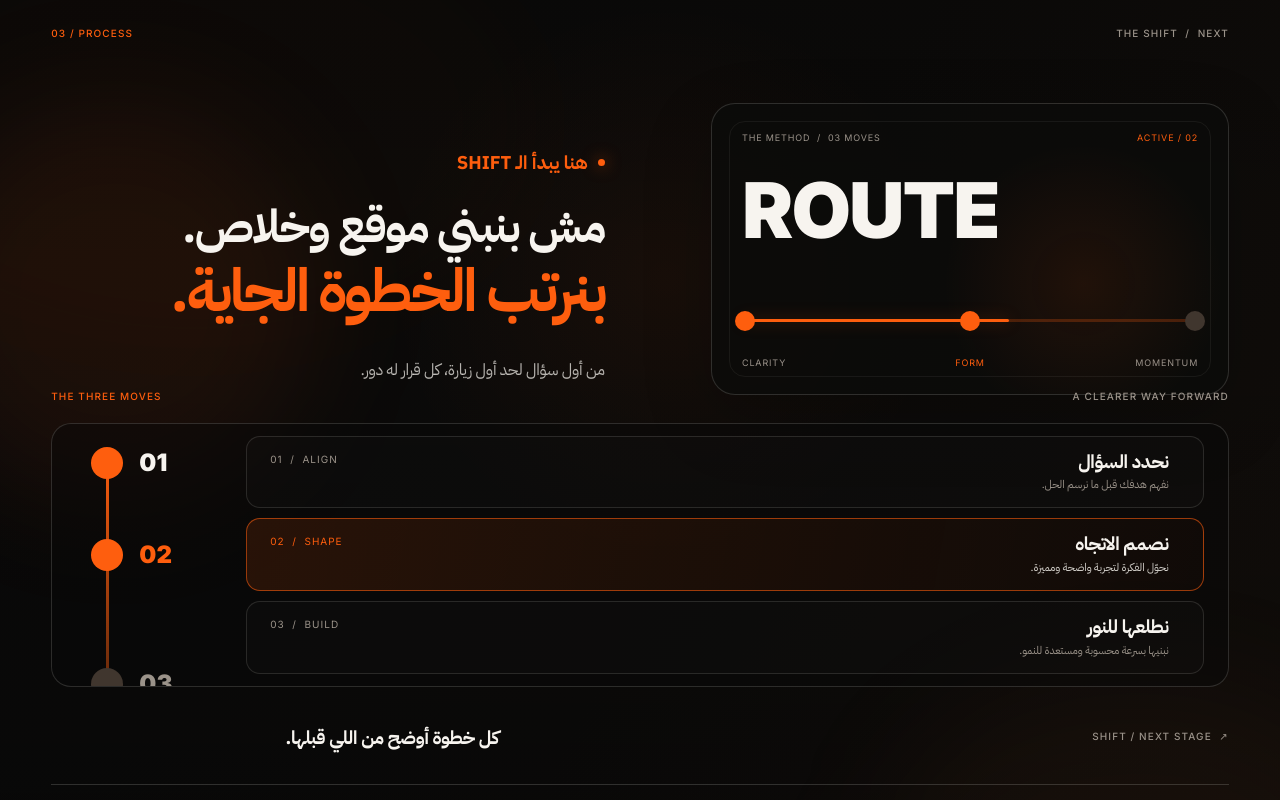
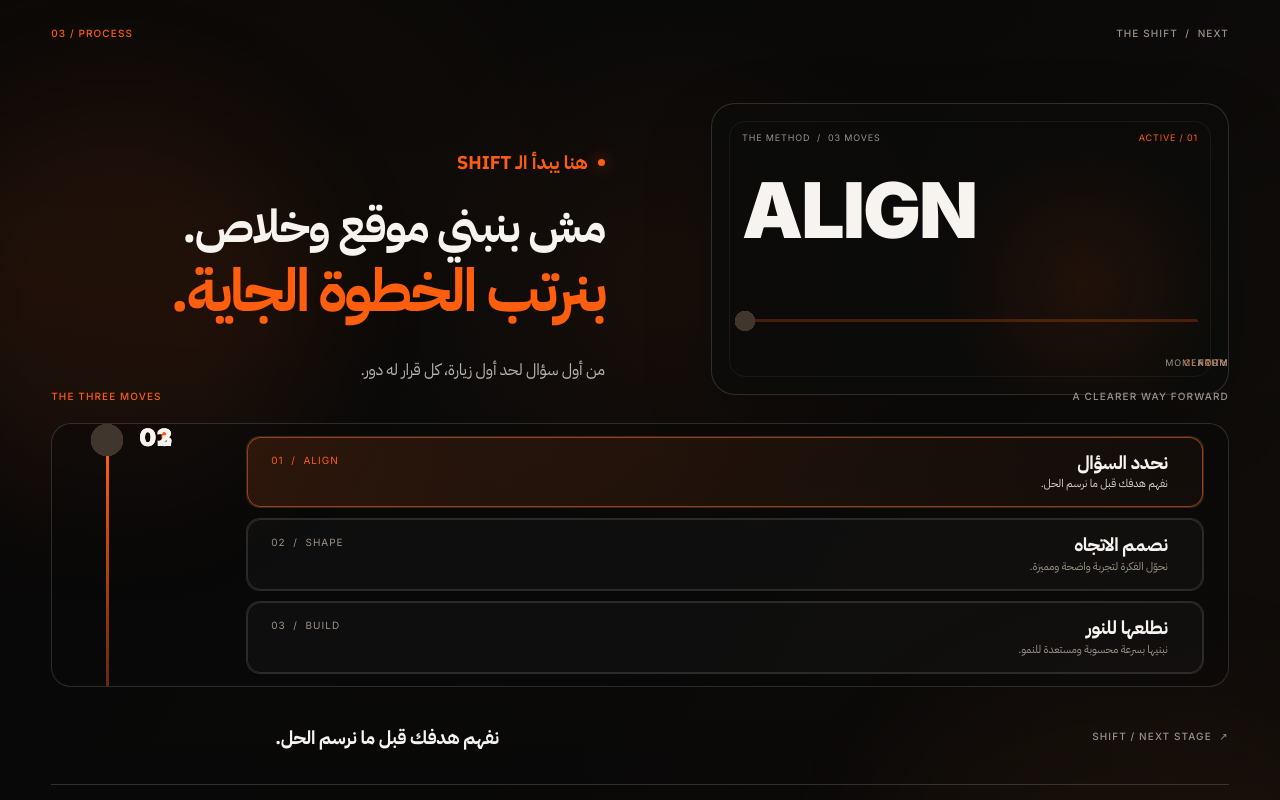
Before and after one commit to essamaboelmgd/SHIFT, a React (Vite) app: page / in a window 1280 px wide. Shown: the part 3740-4540 px from the top of the page. Built offline with nearby package versions, Linux system fonts and the light colour scheme; a web font is replaced by a local one.

Commit message:
feat: make process route interactive

```diff
--- a/src/components/ProcessSection.tsx
+++ b/src/components/ProcessSection.tsx
@@ -1,182 +1,77 @@
 import { useEffect, useRef, useState } from 'react'
 
 const processStages = [
-  {
-    number: '01',
-    code: 'ALIGN',
-    title: 'نحدد السؤال',
-    body: 'نفهم هدفك قبل ما نرسم الحل.',
-    active: false,
-  },
-  {
-    number: '02',
-    code: 'SHAPE',
-    title: 'نصمم الاتجاه',
-    body: 'نحوّل الفكرة لتجربة واضحة ومميزة.',
-    active: true,
-  },
-  {
-    number: '03',
-    code: 'BUILD',
-    title: 'نطلعها للنور',
-    body: 'نبنيها بسرعة محسوبة ومستعدة للنمو.',
-    active: false,
-  },
+  { number: '01', code: 'ALIGN', title: 'نحدد السؤال', body: 'نفهم هدفك قبل ما نرسم الحل.', signal: 'CLARITY' },
+  { number: '02', code: 'SHAPE', title: 'نصمم الاتجاه', body: 'نحوّل الفكرة لتجربة واضحة ومميزة.', signal: 'FORM' },
+  { number: '03', code: 'BUILD', title: 'نطلعها للنور', body: 'نبنيها بسرعة محسوبة ومستعدة للنمو.', signal: 'MOMENTUM' },
 ] as const
 
-function RouteMarker({
-  variant,
-  placement,
-  muted = false,
-  className = '',
-}: {
-  variant: 'desktop' | 'mobile'
-  placement: 'panel' | 'board'
-  muted?: boolean
-  className?: string
-}) {
-  const desktopSource = placement === 'panel'
-    ? muted
-      ? '/assets/process-route-mark-panel-desktop-outer.svg'
-      : '/assets/process-route-mark-panel-desktop-active.svg'
-    : muted
-      ? '/assets/process-route-mark-desktop-muted.svg'
-      : '/assets/process-route-mark-desktop-active.svg'
-  const mobileSource = muted
-    ? '/assets/process-route-mark-mobile-muted.svg'
-    : '/assets/process-route-mark-mobile-active.svg'
+type ProcessStage = (typeof processStages)[number]
+type StageProps = { activeStage: ProcessStage; activeIndex: number; onSelect: (number: ProcessStage['number']) => void }
+const stageStyle = (activeIndex: number) => ({ '--process-progress': `${activeIndex * 50}%` } as React.CSSProperties)
 
-  return (
-    <picture>
-      <source media="(max-width: 899px)" srcSet={mobileSource} />
-      <img className={className} src={variant === 'mobile' ? mobileSource : desktopSource} alt="" aria-hidden="true" />
-    </picture>
-  )
+function RouteMarker({ placement, active, className = '' }: { placement: 'panel' | 'board'; active: boolean; className?: string }) {
+  const source = placement === 'panel'
+    ? active ? '/assets/process-route-mark-panel-desktop-active.svg' : '/assets/process-route-mark-panel-desktop-outer.svg'
+    : active ? '/assets/process-route-mark-desktop-active.svg' : '/assets/process-route-mark-desktop-muted.svg'
+  return <img className={className} src={source} alt="" aria-hidden="true" />
 }
 
-function RouteSignature() {
-  return (
-    <div className="process-route-signature" aria-hidden="true">
+function RouteSignature({ activeStage, activeIndex, onSelect }: StageProps) {
+  return <div className="process-route-signature" style={stageStyle(activeIndex)}>
     <span className="process-route-signature__label" dir="ltr">THE METHOD&nbsp; / &nbsp;03 MOVES</span>
-      <span className="process-route-signature__active" dir="ltr">ACTIVE / 02</span>
-      <span className="process-route-signature__word" dir="ltr">ROUTE</span>
-      <div className="process-route-signature__track">
-        <span className="process-route-signature__track-base" />
-        <span className="process-route-signature__track-active" />
-        <RouteMarker placement="panel" variant="desktop" className="process-route-signature__marker process-route-signature__marker--one" />
-        <RouteMarker placement="panel" variant="desktop" className="process-route-signature__marker process-route-signature__marker--two" />
-        <RouteMarker placement="panel" variant="desktop" muted className="process-route-signature__marker process-route-signature__marker--three" />
+    <span className="process-route-signature__active" dir="ltr">ACTIVE / {activeStage.number}</span>
+    <span className="process-route-signature__word" dir="ltr">{activeStage.code}</span>
+    <div className="process-route-signature__track" aria-label="اختيار مرحلة العمل">
+      <span className="process-route-signature__track-base" aria-hidden="true" /><span className="process-route-signature__track-active" aria-hidden="true" />
+      {processStages.map((stage, index) => {
+        const isActive = stage.number === activeStage.number
+        return <button aria-label={`المرحلة ${stage.number}: ${stage.code}`} aria-pressed={isActive} className={`process-route-button process-route-signature__marker process-route-signature__marker--${index + 1}${isActive ? ' is-active' : ''}`} key={stage.number} onClick={() => onSelect(stage.number)} type="button"><RouteMarker placement="panel" active={index <= activeIndex} /></button>
+      })}
     </div>
-      <span className="process-route-signature__legend process-route-signature__legend--one process-route-signature__legend--desktop" dir="ltr">CLARITY</span>
-      <span className="process-route-signature__legend process-route-signature__legend--two process-route-signature__legend--desktop" dir="ltr">FORM</span>
-      <span className="process-route-signature__legend process-route-signature__legend--three process-route-signature__legend--desktop" dir="ltr">MOMENTUM</span>
-      <span className="process-route-signature__legend--mobile" dir="ltr">CLARITY&nbsp;&nbsp;&nbsp; / &nbsp;&nbsp;&nbsp;FORM&nbsp;&nbsp;&nbsp; / &nbsp;&nbsp;&nbsp;MOMENTUM</span>
+    {processStages.map((stage, index) => <span className={`process-route-signature__legend process-route-signature__legend--${index + 1} process-route-signature__legend--desktop${stage.number === activeStage.number ? ' is-active' : ''}`} dir="ltr" key={stage.number}>{stage.signal}</span>)}
+    <span className="process-route-signature__legend--mobile" dir="ltr">{activeStage.signal} / ACTIVE MOVE</span>
   </div>
-  )
 }
 
-function RouteBoard() {
-  return (
-    <div className="process-route-board" role="group" aria-label="مراحل العمل">
+function RouteBoard({ activeStage, activeIndex, onSelect }: StageProps) {
+  return <div className="process-route-board" role="group" aria-label="مراحل العمل" style={stageStyle(activeIndex)}>
     <div className="process-route-board__index" aria-hidden="true">
       <span className="process-route-board__spine" />
-        <RouteMarker placement="board" variant="desktop" className="process-route-board__marker process-route-board__marker--one" />
-        <RouteMarker placement="board" variant="desktop" className="process-route-board__marker process-route-board__marker--two" />
-        <RouteMarker placement="board" variant="desktop" muted className="process-route-board__marker process-route-board__marker--three" />
-        <span className="process-route-board__number process-route-board__number--one">01</span>
-        <span className="process-route-board__number process-route-board__number--two">02</span>
-        <span className="process-route-board__number process-route-board__number--three">03</span>
+      {processStages.map((stage, index) => <RouteMarker active={index <= activeIndex} className={`process-route-board__marker process-route-board__marker--${index + 1}`} key={stage.number} placement="board" />)}
+      {processStages.map((stage, index) => <span className={`process-route-board__number process-route-board__number--${index + 1}${stage.number === activeStage.number ? ' is-active' : ''}`} key={stage.number}>{stage.number}</span>)}
     </div>
-
-      <span className="process-route-board__divider process-route-board__divider--one" aria-hidden="true" />
-      <span className="process-route-board__divider process-route-board__divider--two" aria-hidden="true" />
-
     <div className="process-route-board__rows" role="list">
-        {processStages.map((stage) => (
-          <article
-            className={`process-route-row${stage.active ? ' is-active' : ''}`}
-            key={stage.number}
-            role="listitem"
-          >
-            <span className="process-route-row__code" dir="ltr">
-              {stage.number}&nbsp; / &nbsp;{stage.code}
-            </span>
-            <h3 className="process-route-row__title" dir="auto">{stage.title}</h3>
-            <p className="process-route-row__body" dir="auto">{stage.body}</p>
-          </article>
-        ))}
+      {processStages.map((stage) => {
+        const isActive = stage.number === activeStage.number
+        return <div className="process-route-row" key={stage.number} role="listitem"><button aria-pressed={isActive} className={`process-route-button process-route-row__button${isActive ? ' is-active' : ''}`} onClick={() => onSelect(stage.number)} type="button"><span className="process-route-row__code" dir="ltr">{stage.number}&nbsp; / &nbsp;{stage.code}</span><span className="process-route-row__title" dir="auto">{stage.title}</span><span className="process-route-row__body" dir="auto">{stage.body}</span></button></div>
+      })}
     </div>
   </div>
-  )
 }
 
 export default function ProcessSection() {
   const sectionRef = useRef<HTMLElement>(null)
   const [hasEntered, setHasEntered] = useState(false)
+  const [activeStageNumber, setActiveStageNumber] = useState('01')
+  const activeStage = processStages.find((stage) => stage.number === activeStageNumber) ?? processStages[0]
+  const activeIndex = processStages.findIndex((stage) => stage.number === activeStage.number)
 
   useEffect(() => {
     const section = sectionRef.current
-
-    if (!section || !('IntersectionObserver' in window)) {
-      setHasEntered(true)
-      return undefined
-    }
-
-    const observer = new IntersectionObserver(
-      ([entry]) => {
-        if (entry.isIntersecting) {
-          setHasEntered(true)
-          observer.disconnect()
-        }
-      },
-      { threshold: 0.18 },
-    )
-
+    if (!section || !('IntersectionObserver' in window)) { setHasEntered(true); return undefined }
+    const observer = new IntersectionObserver(([entry]) => { if (entry.isIntersecting) { setHasEntered(true); observer.disconnect() } }, { threshold: 0.18 })
     observer.observe(section)
     return () => observer.disconnect()
   }, [])
 
-  return (
-    <section
-      ref={sectionRef}
-      className={`process-section${hasEntered ? ' is-visible' : ''}`}
-      id="process"
-      aria-labelledby="process-title"
-    >
-      <div className="process-section__canvas">
-        <div className="process-section__grid" aria-hidden="true" />
-        <div className="process-section__glow process-section__glow--orange" aria-hidden="true" />
-        <div className="process-section__glow process-section__glow--warm" aria-hidden="true" />
-        <div className="process-section__atmosphere process-section__atmosphere--desktop" aria-hidden="true">
-          <img src="/assets/process-orange-atmosphere.svg" alt="" />
-        </div>
-
-        <p className="process-section__meta process-section__meta--section" dir="ltr">03 / PROCESS</p>
-        <p className="process-section__meta process-section__meta--context" dir="ltr">
-          <span className="process-section__meta--context-desktop">THE SHIFT&nbsp; / &nbsp;NEXT</span>
-          <span className="process-section__meta--context-mobile">THE SHIFT</span>
-        </p>
-
-        <div className="process-section__copy">
-          <p className="process-section__eyebrow"><span className="process-section__eyebrow-dot" />هنا يبدأ الـ SHIFT</p>
-          <h2 id="process-title" className="process-section__headline">
-            <span>مش بنبني موقع وخلاص.</span>
-            <span className="process-section__headline-accent">بنرتب الخطوة الجاية.</span>
-          </h2>
-          <p className="process-section__body">من أول سؤال لحد أول زيارة، كل قرار له دور.</p>
-        </div>
-
-        <RouteSignature />
-
-        <p className="process-section__route-label process-section__route-label--desktop" dir="ltr">THE THREE MOVES</p>
-        <p className="process-section__route-label process-section__route-label--mobile" dir="ltr">THE THREE MOVES&nbsp; / &nbsp;ONE WAY</p>
-        <p className="process-section__route-promise" dir="ltr">A CLEARER WAY FORWARD</p>
-        <RouteBoard />
-
-        <p className="process-section__result">كل خطوة أوضح من اللي قبلها.</p>
-        <p className="process-section__footer" dir="ltr">SHIFT / NEXT STAGE&nbsp; ↗</p>
-        <span className="process-section__footer-rule" aria-hidden="true" />
-      </div>
-    </section>
-  )
+  return <section ref={sectionRef} className={`process-section${hasEntered ? ' is-visible' : ''}`} id="process" aria-labelledby="process-title"><div className="process-section__canvas">
+    <div className="process-section__grid" aria-hidden="true" /><div className="process-section__glow process-section__glow--orange" aria-hidden="true" /><div className="process-section__glow process-section__glow--warm" aria-hidden="true" /><div className="process-section__atmosphere process-section__atmosphere--desktop" aria-hidden="true"><img src="/assets/process-orange-atmosphere.svg" alt="" /></div>
+    <p className="process-section__meta process-section__meta--section" dir="ltr">03 / PROCESS</p><p className="process-section__meta process-section__meta--context" dir="ltr"><span className="process-section__meta--context-desktop">THE SHIFT&nbsp; / &nbsp;NEXT</span><span className="process-section__meta--context-mobile">THE SHIFT</span></p>
+    <div className="process-section__copy"><p className="process-section__eyebrow"><span className="process-section__eyebrow-dot" />هنا يبدأ الـ SHIFT</p><h2 id="process-title" className="process-section__headline"><span>مش بنبني موقع وخلاص.</span><span className="process-section__headline-accent">بنرتب الخطوة الجاية.</span></h2><p className="process-section__body">من أول سؤال لحد أول زيارة، كل قرار له دور.</p></div>
+    <RouteSignature activeIndex={activeIndex} activeStage={activeStage} onSelect={setActiveStageNumber} />
+    <p className="process-section__route-label process-section__route-label--desktop" dir="ltr">THE THREE MOVES</p><p className="process-section__route-label process-section__route-label--mobile" dir="ltr">THE THREE MOVES&nbsp; / &nbsp;ONE WAY</p><p className="process-section__route-promise" dir="ltr">A CLEARER WAY FORWARD</p>
+    <RouteBoard activeIndex={activeIndex} activeStage={activeStage} onSelect={setActiveStageNumber} />
+    <p className="process-section__result">{activeStage.body}</p><p className="process-section__footer" dir="ltr">SHIFT / NEXT STAGE&nbsp; ↗</p><span className="process-section__footer-rule" aria-hidden="true" />
+  </div></section>
 }
```
Also changed, not shown: src/index.css, 1 other file (tests, documents, lock files or other folders). Lines whose indentation alone changed are shown as unchanged.
